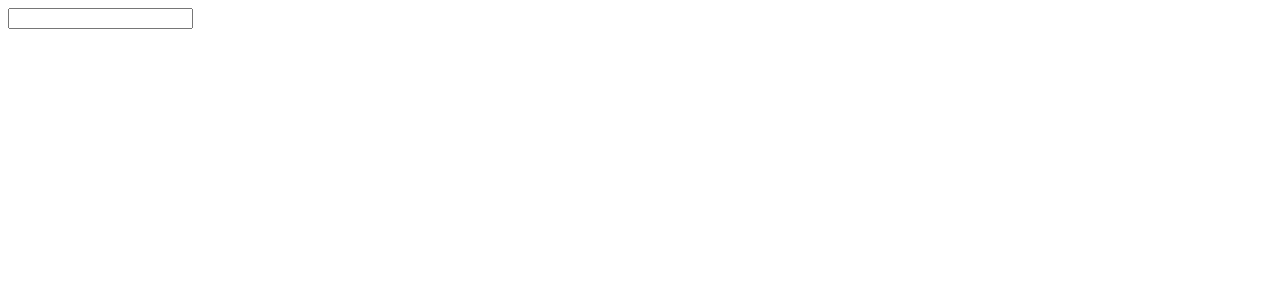
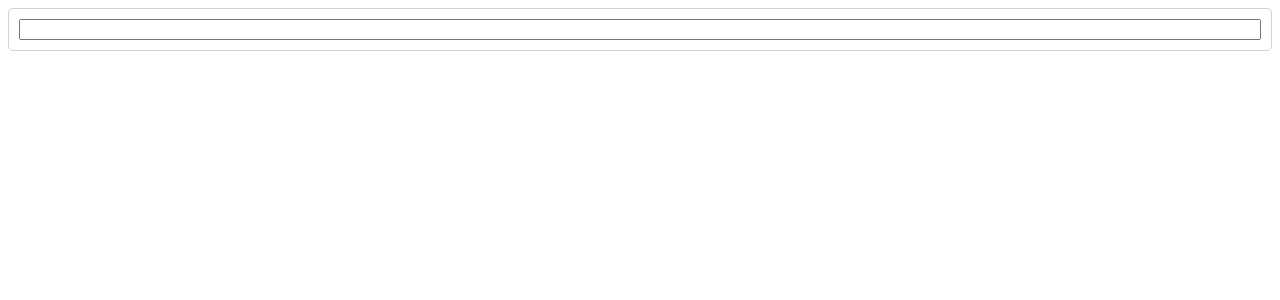
Before and after one commit to Loganathanravi/Api-react, a React (Create React App) app: page / in a window 1280 px wide. Shown: the top 300 px of the page. Built offline with nearby package versions, Linux system fonts and the light colour scheme.

Commit message:
little bit styling

```diff
--- /dev/null
+++ b/src/components/SearchBar.css
@@ -0,0 +1,9 @@
+.search-bar{
+    border: 1px solid lightgrey;
+    border-radius: 5px;
+    padding: 10px;
+}
+.search-bar form{
+    display: flex;
+    flex-direction: column;
+}
--- a/src/components/SearchBar.js
+++ b/src/components/SearchBar.js
@@ -1,3 +1,4 @@
+import "./SearchBar.css";
 import { useState } from "react";
 function SearchBar({onSubmit}){
     const [term,SetTerm]=useState("");
@@ -9,7 +10,8 @@ function SearchBar({onSubmit}){
     SetTerm(event.target.value);
     };
 
-    return(<div>
+    return(
+    <div className="search-bar">
         <form onSubmit={handleFormSubmit}>
              <input value={term} onChange={handleChange}/>
         </form>
```
